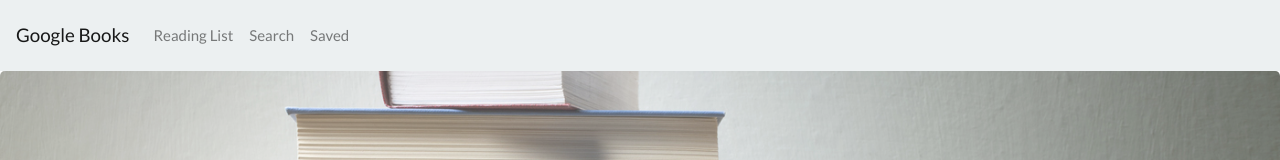
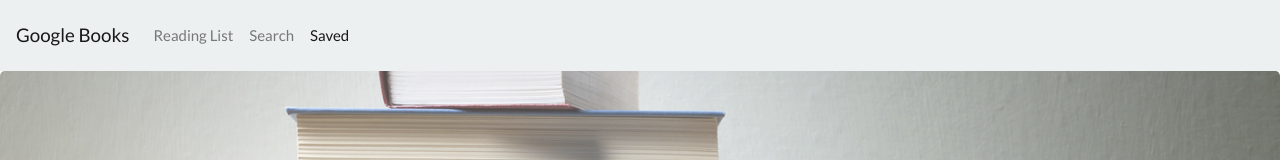
Before and after one commit to tiger2877/booksearch, a React (Create React App) app in the folder client/: page /saved in a window 1280 px wide. Shown: the top 160 px of the page. Built offline with nearby package versions, Linux system fonts and the light colour scheme; no server answers.

Commit message:
i fixed navbar link

```diff
--- a/client/src/components/Nav/index.js
+++ b/client/src/components/Nav/index.js
@@ -33,8 +33,8 @@ function Nav() {
           </li>
           <li className="nav-item">
             <Link
-              to="/books"
-              className={window.location.pathname === "/books" ? "nav-link active" : "nav-link"}
+              to="/saved"
+              className={window.location.pathname === "/saved" ? "nav-link active" : "nav-link"}
             >
               Saved
             </Link>
```
